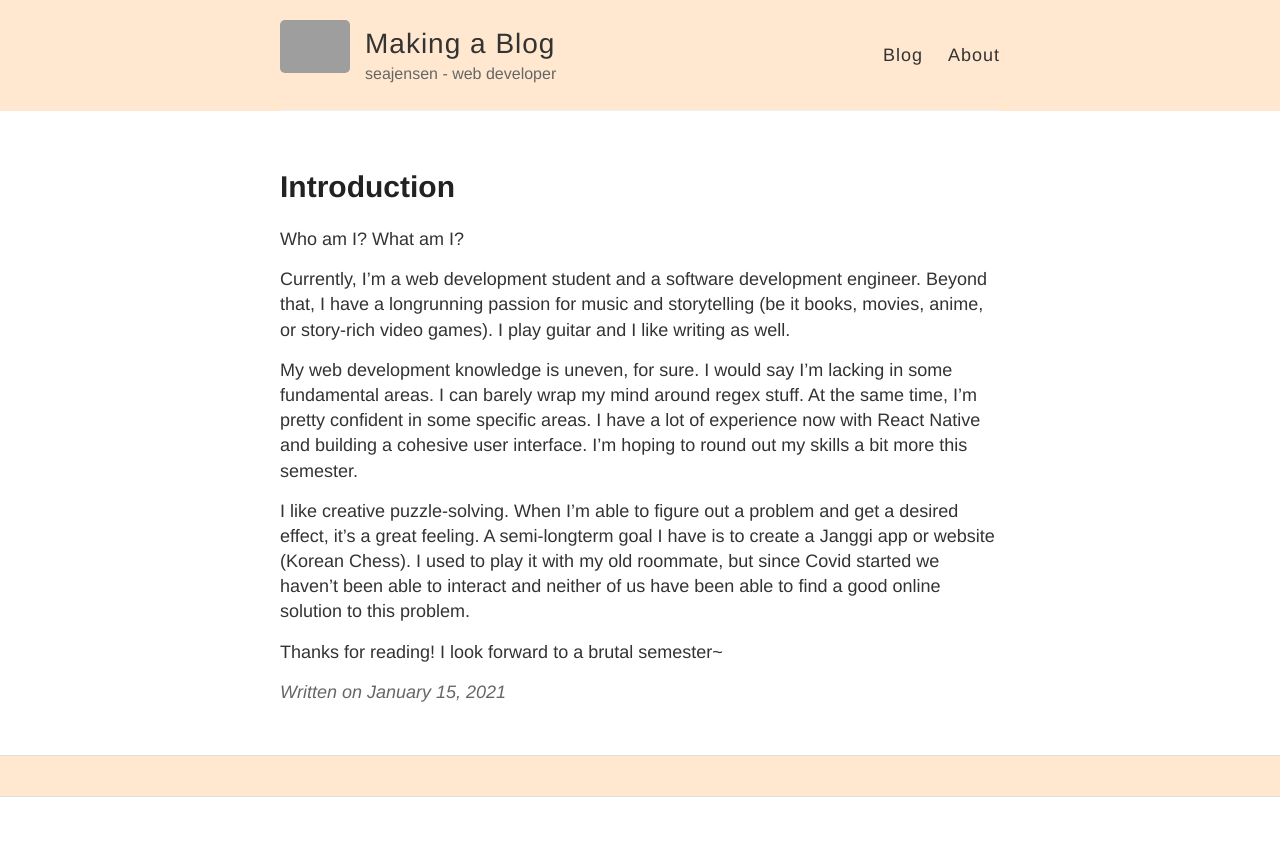
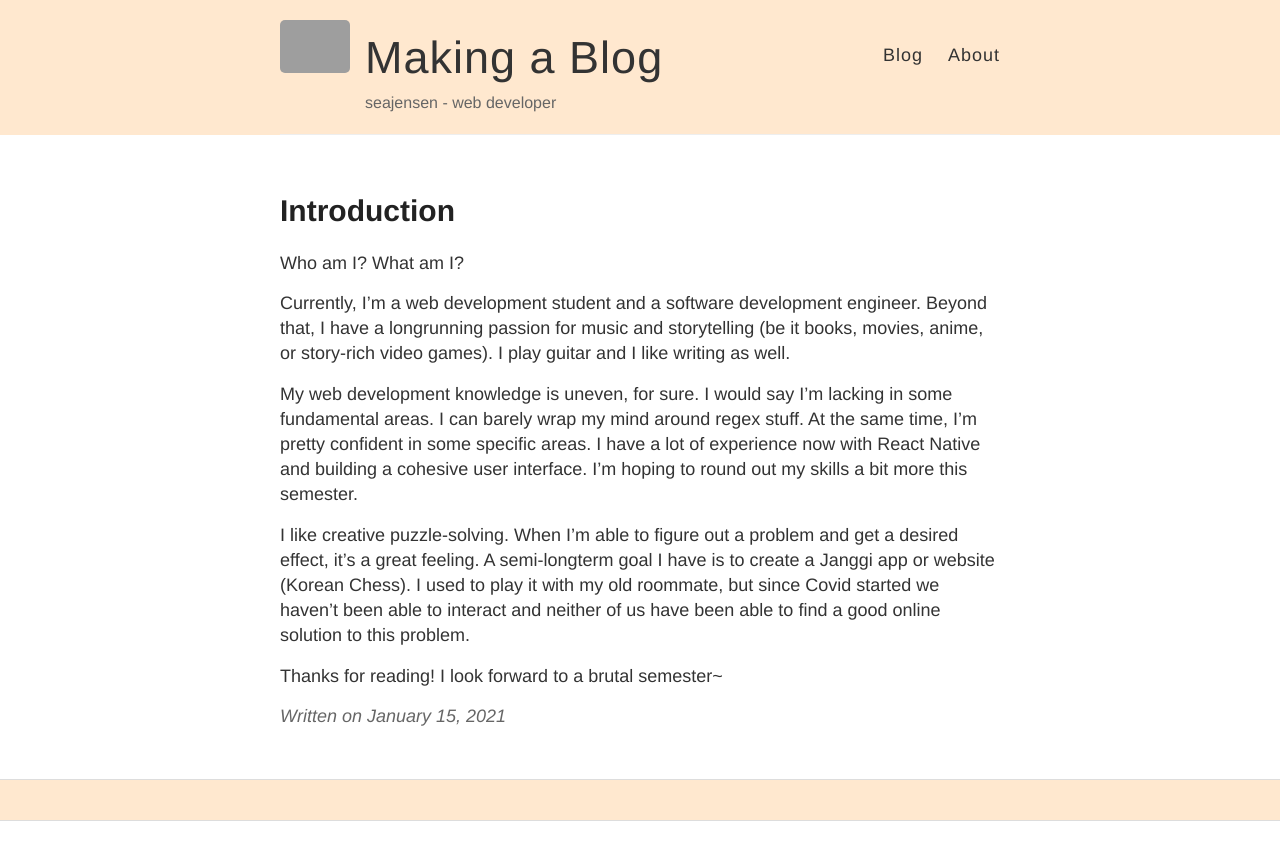
Before and after one commit to sabejensen/seajensen.github.io, a Jekyll site: the page built from _posts/2021-1-15-Introduction.md, in a window 1280 px wide. Shown: the top 860 px of the page. Built offline with Jekyll 4.4.1, drawn with Linux system fonts in a browser that asks for light colours; grey boxes are pictures that could not be loaded.

Commit message:
modified styling

```diff
--- a/_layouts/default.html
+++ b/_layouts/default.html
@@ -22,7 +22,7 @@
           <a href="{{ site.baseurl }}/" class="site-avatar"><img src="{{ site.avatar }}" /></a>
 
           <div class="site-info">
-            <h1 class="site-name" style="font-weight: 200"><a href="{{ site.baseurl }}/">{{ site.name }}</a></h1>
+            <h1 class="site-name" style="font-size: 2.5em"><a href="{{ site.baseurl }}/">{{ site.name }}</a></h1>
             <p class="site-description">{{ site.description }}</p>
           </div>
 
```
